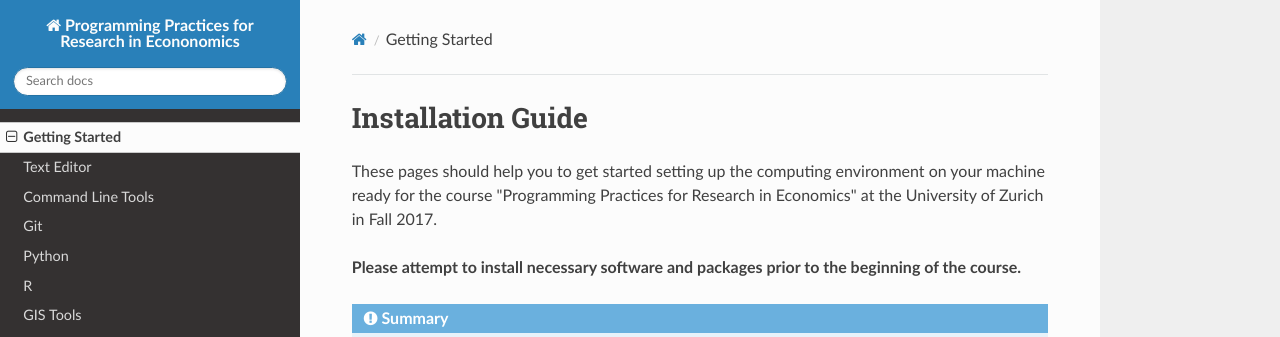
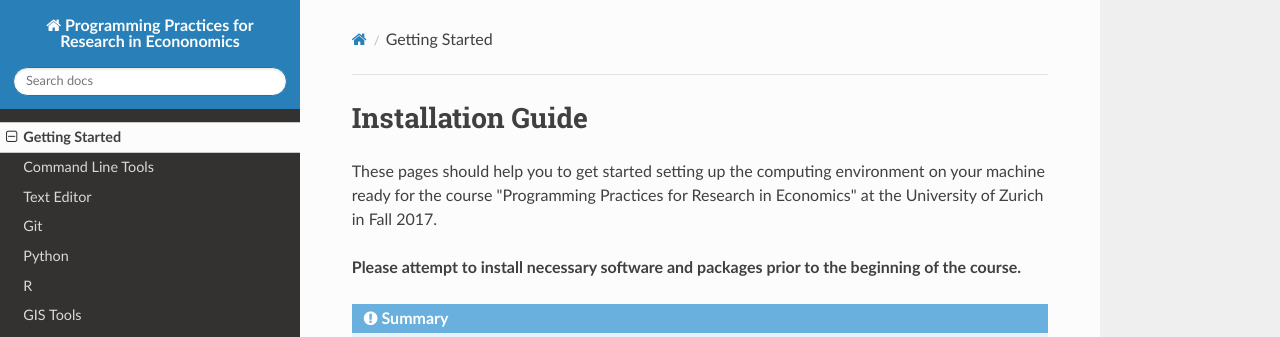
Before and after one commit to pp4rs/DEPRECATED-installation-guide, an MkDocs documentation site: the page built from docs/index.md, in a window 1280 px wide. Shown: the top 337 px of the page. Built offline with MkDocs 1.6.1, drawn with Linux system fonts in a browser that asks for light colours; nearby versions of some CDN libraries; old or Windows-style settings are respelled for this version of MkDocs; some of the changed lines change nothing that is shown.

Commit message:
move terminal install before text editor, so verification should work

```diff
--- a/mkdocs.yml
+++ b/mkdocs.yml
@@ -2,8 +2,8 @@ site_name: Programming Practices for Research in Econonomics
 pages:
 - Getting Started: index.md
 #- Terminology: terminology.md
+- Command Line Tools: commandLine.md
 - Text Editor: textEditor.md
-- Command Line Tools: commandLine.md
 - Git: gitInstall.md
 - Python: python.md
 - R: r.md
```
